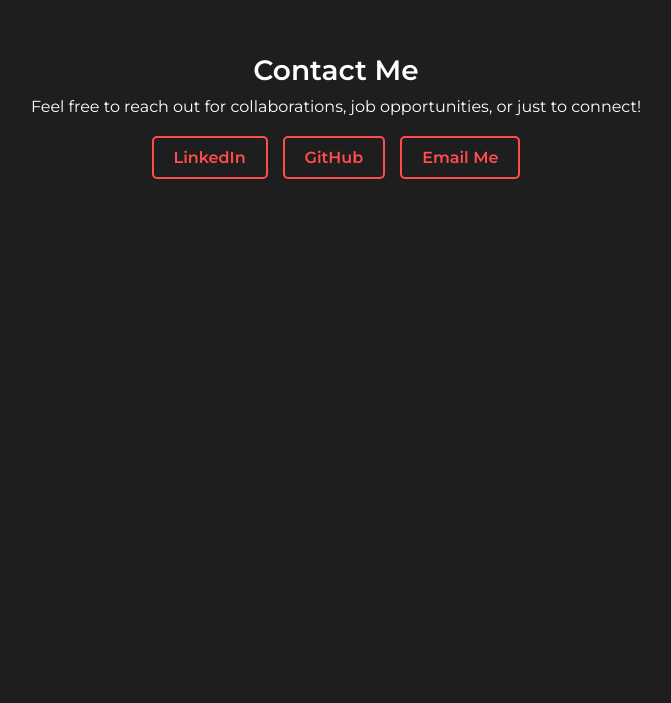
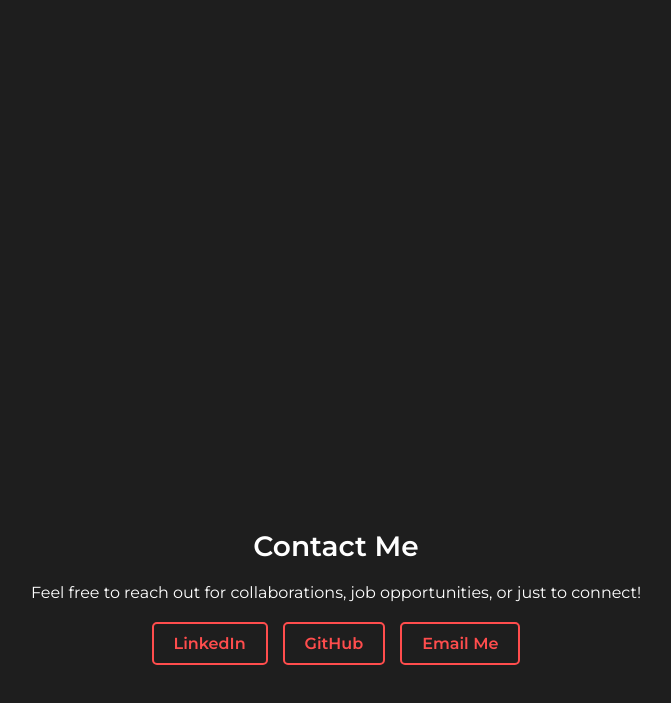
Before and after one commit to Salgado-Adrian/portfolio-website, a React (Create React App) app: page / in a window 1280 px wide. Shown: the part 2985-3688 px from the top of the page, without its empty margins (304-975 px from the left). Built offline with nearby package versions, Linux system fonts and the light colour scheme.

Commit message:
website fix on contact page

```diff
--- a/src/components/Contact.js
+++ b/src/components/Contact.js
@@ -24,9 +24,13 @@
 
 const styles = {
   container: {
+    display: "flex",
+    flexDirection: "column",
+    justifyContent: "flex-end", // Moves content to the bottom
+    alignItems: "center",
     textAlign: "center",
-    padding: "50px",
-    maxWidth: "800px",
+    height: "80vh", // Adjusts height so the section is not too long
+    padding: "50px 20px",
     margin: "auto",
   },
   title: {
@@ -37,7 +41,7 @@
   description: {
     fontSize: "16px",
     marginBottom: "20px",
-    color: "#333",
+    color: "#ccc",
   },
   linksContainer: {
     display: "flex",
```
